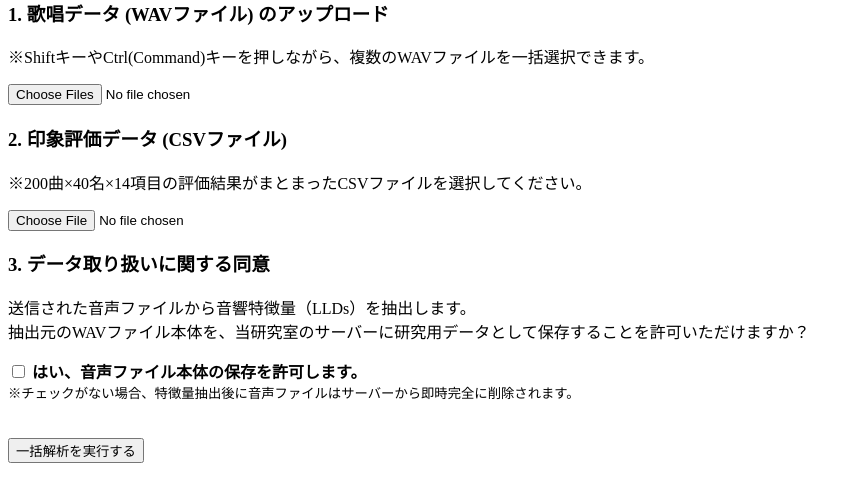
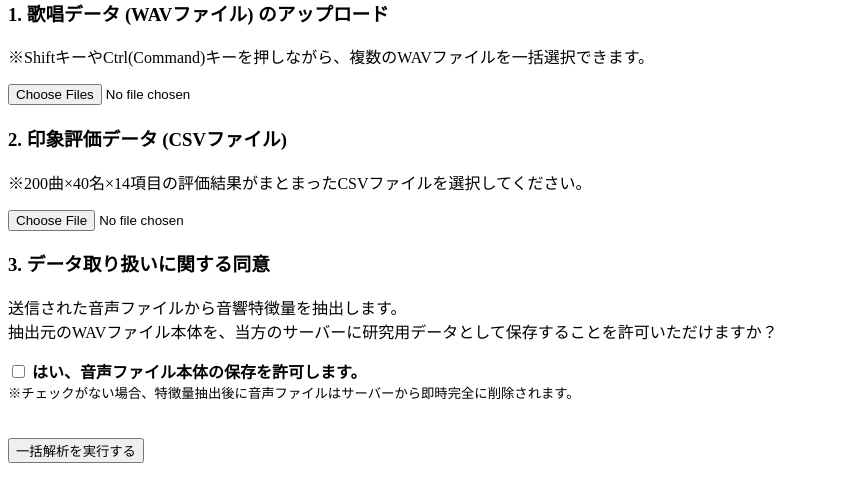
Before and after one commit to ShotaroTakachi1024/audio-api, a Flask app: page / in a window 1280 px wide. Shown: the part 133-635 px from the top of the page, without its empty margins (0-861 px from the left). Run offline with Flask 3, Linux system fonts and the light colour scheme.

Commit message:
文言の変更

```diff
--- a/templates/index.html
+++ b/templates/index.html
@@ -19,8 +19,8 @@
         <input type="file" name="eval_csv" accept=".csv" required>
 
         <h3>3. データ取り扱いに関する同意</h3>
-        <p>送信された音声ファイルから音響特徴量（LLDs）を抽出します。<br>
-        抽出元のWAVファイル本体を、当研究室のサーバーに研究用データとして保存することを許可いただけますか？</p>
+        <p>送信された音声ファイルから音響特徴量を抽出します。<br>
+        抽出元のWAVファイル本体を、当方のサーバーに研究用データとして保存することを許可いただけますか？</p>
         <!-- チェックボックス（チェックされた場合のみ 'yes' が送信される） -->
         <label>
             <input type="checkbox" name="allow_save" value="yes">
```
